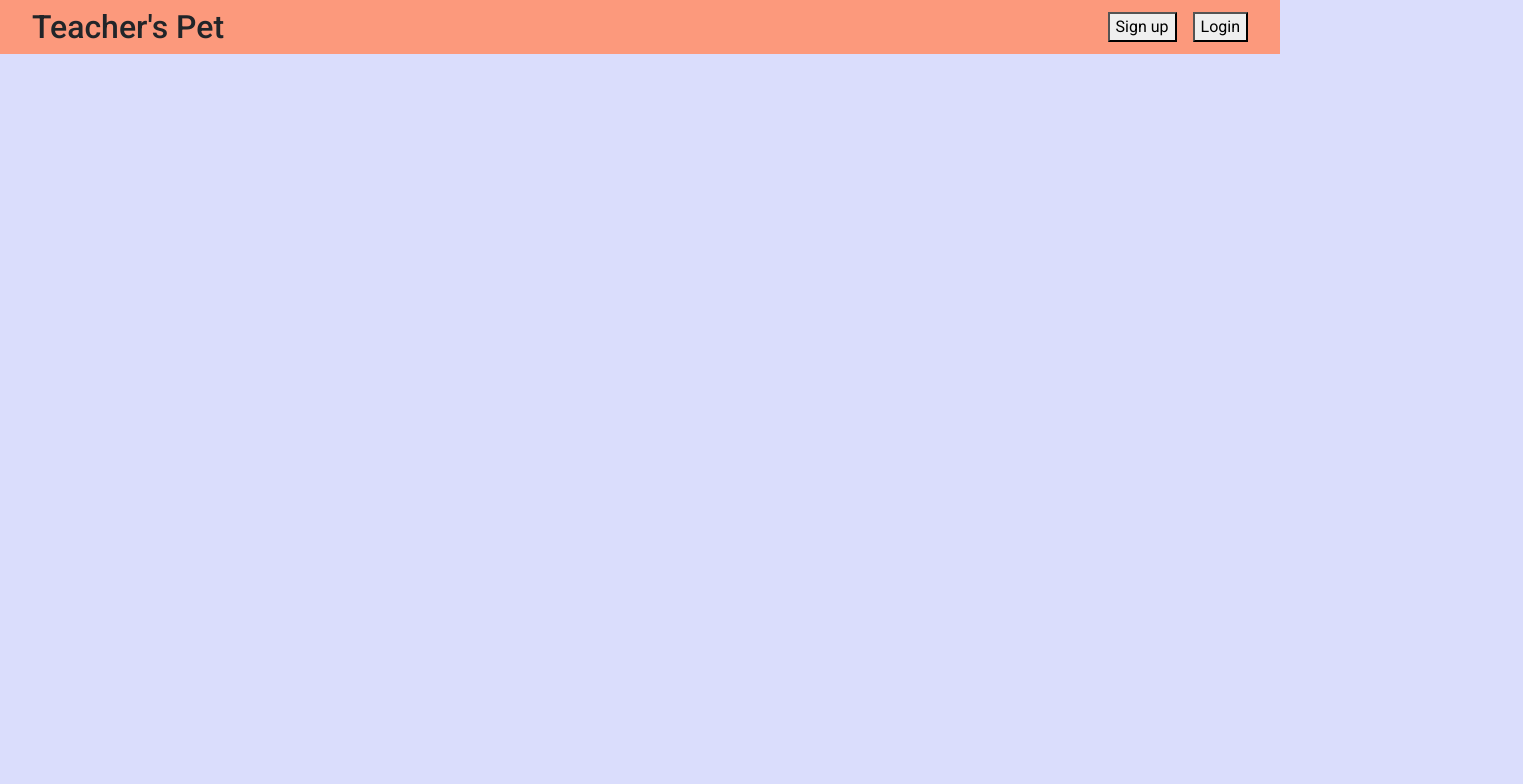
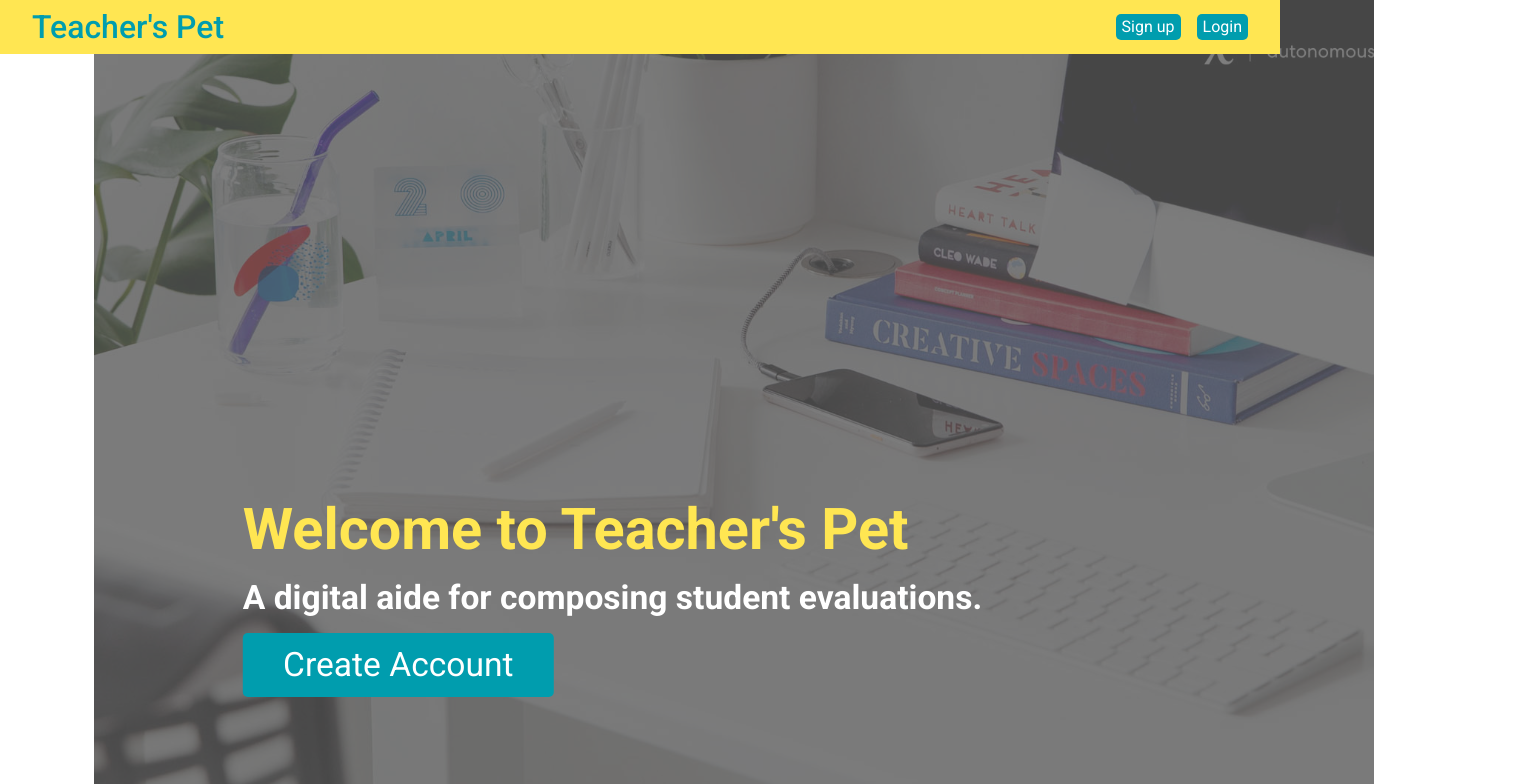
Before and after one commit to jgerville/teacher-pet, a React (Create React App) app in the folder frontend/: page /#/ in a window 1280 px wide. Shown: the top 784 px of the page, 1523 px wide, since content can reach past the window. Built offline with nearby package versions, Linux system fonts and the light colour scheme.

Commit message:
styling and background image for splash page

```diff
--- a/frontend/src/components/app.jsx
+++ b/frontend/src/components/app.jsx
@@ -4,7 +4,7 @@ import { Redirect } from "react-router";
 import { Route, Switch } from 'react-router-dom';
 import NavBarContainer from './nav/navbar_container';
 
-import MainPage from './main/main_page';
+import MainPageContainer from './main/main_page_container';
 import Modal from './modal/modal';
 import ClassPage from './pages/class_page';
 import ClassShowPage from './pages/class_show_page';
@@ -21,7 +21,7 @@ const App = () => (
       <AuthRoute exact path="/signup" component={SignupFormContainer} /> */}
       <Route path="/classes/:classId" component={ClassShowPage} />
       <Route path="/classes" component={ClassPage} />
-      <Route exact path="/" component={MainPage} />
+      <Route exact path="/" component={MainPageContainer} />
       <Redirect to="/" />
     </Switch>
   </div>
--- a/frontend/src/components/main/main_page.jsx
+++ b/frontend/src/components/main/main_page.jsx
@@ -1,13 +1,22 @@
 import React from 'react';
+import '../../styles/main-page.css'
 
 class MainPage extends React.Component {
 
   render() {
     return (
-      <div>
-        <footer>
-          A free timesaving app for teachers.
-        </footer>
+      <div className="container">
+        <div className="splash">
+          <header className="header">
+            <div className="overlay">
+              <div id="splash-welcome">Welcome to Teacher's Pet</div>
+              <div id="splash-desc">A digital aide for composing student evaluations.</div>
+              <div>
+                <button class="nav-button" id="splash-signup" onClick={() => this.props.openModal('signup')}>Create Account</button>
+              </div>
+            </div>
+          </header>
+        </div>
       </div>
     );
   }
--- /dev/null
+++ b/frontend/src/components/main/main_page_container.js
@@ -0,0 +1,15 @@
+import { connect } from 'react-redux';
+import { logout } from '../../actions/session_actions';
+import { openModal } from '../../actions/modal_actions';
+import MainPage from './main_page';
+
+const mapStateToProps = state => ({
+  loggedIn: state.session.isAuthenticated
+});
+
+const mapDispatchToProps = dispatch => ({
+  logout: () => dispatch(logout()),
+  openModal: (modal) => dispatch(openModal(modal))
+})
+
+export default connect(mapStateToProps, mapDispatchToProps)(MainPage);
--- a/frontend/src/index.css
+++ b/frontend/src/index.css
@@ -1,6 +1,6 @@
 body {
   -webkit-font-smoothing: antialiased;
   -moz-osx-font-smoothing: grayscale;
-  background-color: #DADDFC;
+  background-color: transparent;
   font-family: 'Roboto', sans-serif;
 }
--- /dev/null
+++ b/frontend/src/styles/main-page.css
@@ -0,0 +1,67 @@
+.splash {
+  position: relative;
+  background-image: url('../images/background2.jpeg');
+  background-attachment: fixed;
+  background-size: cover;
+  background-position: center;
+  height: 100vw;
+  width: 100vw;
+}
+
+.splash::before {
+  content: "";
+  position: absolute;
+  width: 100%;
+  height: 100%;
+  background-color: rgba(90, 90, 90, 0.78);
+  z-index: 1;
+}
+
+.overlay {
+  display: flex;
+  flex-direction: column;
+  position: absolute;
+  justify-content: center;
+  margin: 0 3em;
+  transform: translate(0.1em, -1em);
+  /* align-items: center; */
+  min-height: 100%;
+  min-width: 100%;
+  left: 0;
+  top: 0;
+  z-index: 2;
+  font-size: 48px;
+  font-weight: 700;
+  color: #FFE652;
+}
+
+#splash-welcome {
+  font-size: larger;
+}
+
+#splash-desc {
+  font-size: 0.7em;
+  color: white;
+}
+
+#splash-signup {
+  color: white;
+  mix-blend-mode: multiply;
+  font-size: 0.7em;
+  padding: 0.2em 1.2em;
+}
+
+  /* background-color: #000;
+  color: #fff;
+  mix-blend-mode: multiply;
+  position: absolute;
+  top: 50%;
+  left: 50%;
+  transform: translate(-50%, -50%);
+  padding: 16px;
+  border-radius: 8px;
+  font-family: arial;
+  font-size: 3em;
+  margin: 0;
+  opacity: 0.9;
+  box-shadow: 0 0 16px #000, 0 0 32px #000; */
--- a/frontend/src/styles/navbar.css
+++ b/frontend/src/styles/navbar.css
@@ -1,15 +1,20 @@
 .navbar {
-  background-color: #FC997C;
+  background-color: #FFE652;
   display: flex;
   justify-content: space-between;
 }
 
 .nav-header {
+  color: #009DAE;
   margin: 0 2rem;
 }
 
 .nav-button {
   margin: 0 1rem 0 0;
+  background-color: #009DAE;
+  color: white;
+  border: none;
+  border-radius: 5px;
 }
 
 .nav-button-container {
```
Also changed, not shown: frontend/src/images/background.jpeg (renamed from frontend/public/background.jpeg), frontend/src/images/background2.jpeg (renamed from frontend/public/background2.jpeg).
